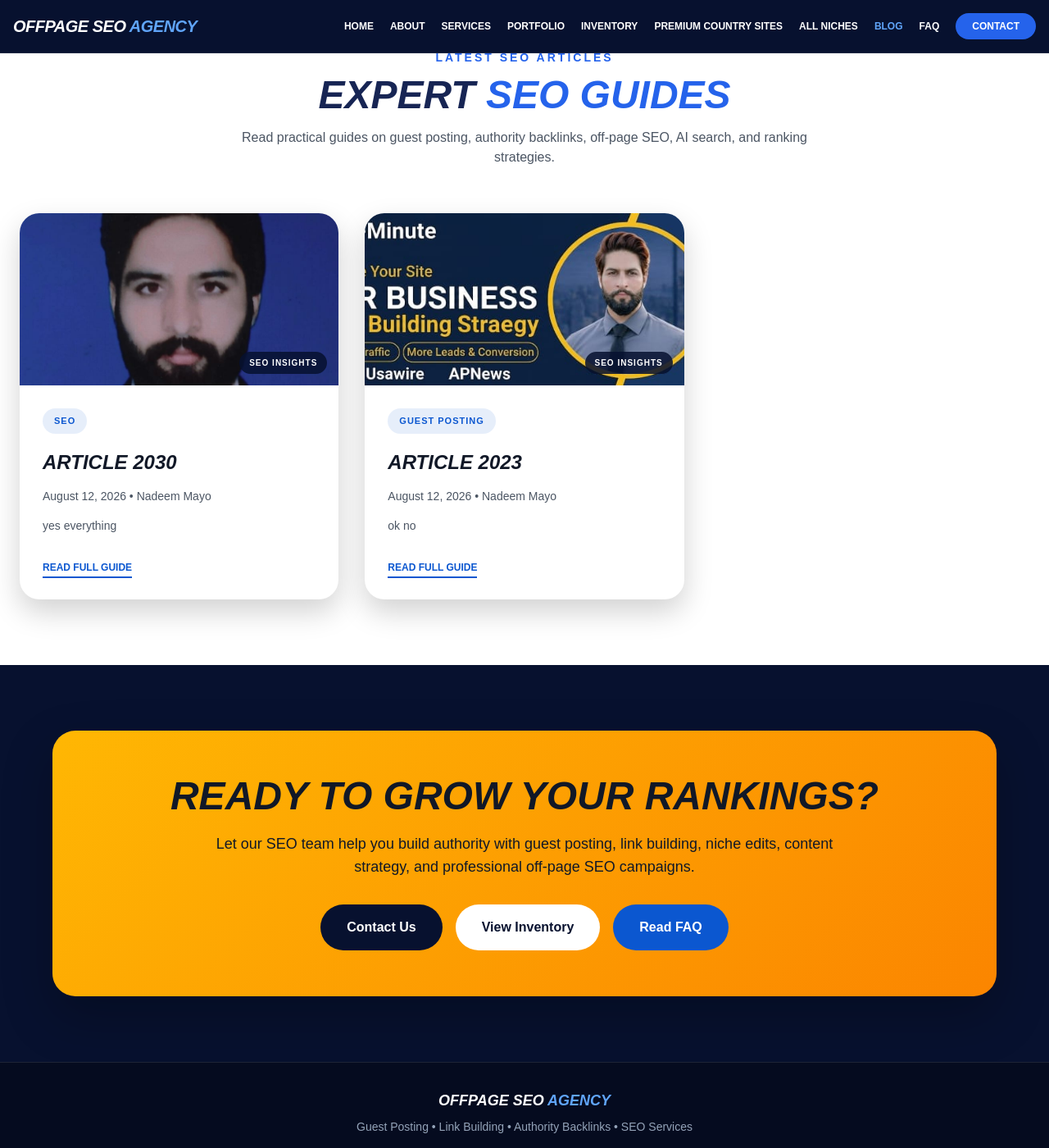
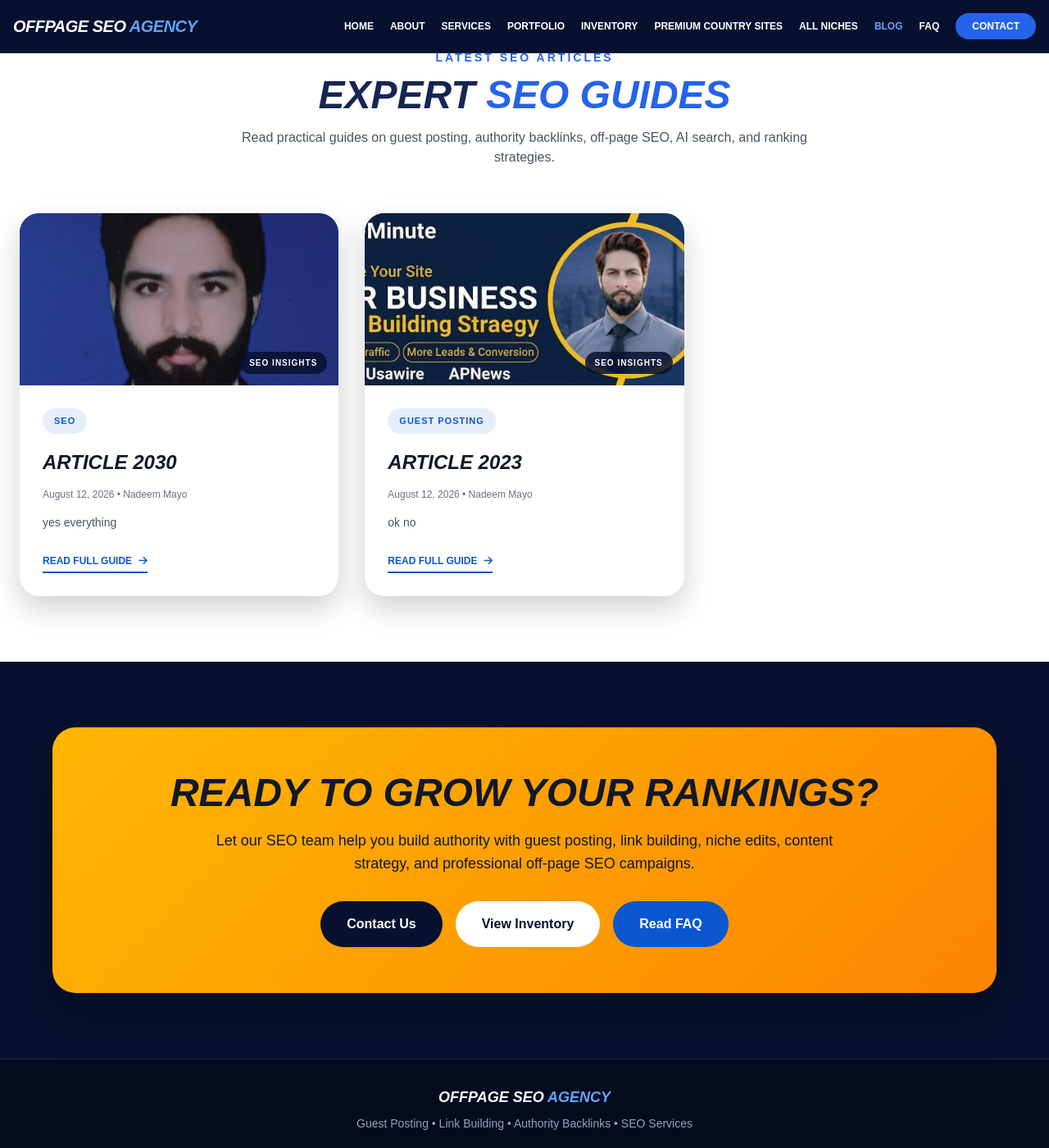
Before and after one commit to Nadeemmayo/offpageseoexpert.com, a Jekyll site: the page built from blog.html, in a window 1280 px wide and 1400 px high, scrolled down 839 px. Shown: the whole window at 82% size. Built offline with Jekyll 4.4.1, drawn with Linux system fonts in a browser that asks for light colours; nearby versions of some CDN libraries.

Commit message:
Update blog.html

```diff
--- a/blog.html
+++ b/blog.html
@@ -22,6 +21,8 @@
   <meta name="description"
         content="Read expert SEO insights about guest posting, link building, backlinks, niche edits, E-E-A-T, AI search, and off-page SEO strategies.">
 
+  <meta name="robots" content="index, follow, max-image-preview:large">
+
   <meta property="og:title"
         content="SEO Blog | Guest Posting & Link Building Insights">
 
@@ -36,6 +37,8 @@
   <meta property="og:image"
         content="https://offpageseoexpert.com/preview.jpg">
 
+  <meta name="twitter:card" content="summary_large_image">
+
   <script src="https://cdn.tailwindcss.com"></script>
 
   <link rel="stylesheet"
@@ -47,9 +50,11 @@
     }
 
     body {
+      margin: 0;
       background: #07112f;
       color: #ffffff;
       font-family: Arial, Helvetica, sans-serif;
+      overflow-x: hidden;
     }
 
     .gradient-bg {
@@ -83,6 +88,9 @@
       overflow: hidden;
       transition: all 0.35s ease;
       box-shadow: 0 15px 35px rgba(0,0,0,0.18);
+      display: flex;
+      flex-direction: column;
+      height: 100%;
     }
 
     .blog-card:hover {
@@ -112,22 +120,35 @@
       padding: 6px 12px;
       border-radius: 999px;
       letter-spacing: 1px;
-      z-index: 2;
+      z-index: 3;
     }
 
     .blog-image i {
       font-size: 58px;
       color: rgba(255,255,255,0.85);
+      position: relative;
+      z-index: 1;
     }
 
     .blog-image img {
       width: 100%;
       height: 100%;
       object-fit: cover;
+      display: block;
+      position: relative;
+      z-index: 1;
+    }
+
+    .blog-content {
+      padding: 28px;
+      display: flex;
+      flex-direction: column;
+      flex-grow: 1;
     }
 
     .category-pill {
       display: inline-block;
+      align-self: flex-start;
       background: rgba(11,87,208,0.1);
       color: #0b57d0;
       padding: 7px 14px;
@@ -139,12 +160,23 @@
     }
 
     .read-link {
+      display: inline-flex;
+      align-items: center;
+      align-self: flex-start;
+      gap: 8px;
+      margin-top: auto;
       color: #0b57d0;
       font-weight: 900;
       text-transform: uppercase;
       font-size: 12px;
       border-bottom: 2px solid #0b57d0;
       padding-bottom: 4px;
+      transition: 0.3s;
+    }
+
+    .read-link:hover {
+      color: #07112f;
+      border-color: #07112f;
     }
 
     .cta-box {
@@ -186,53 +218,75 @@
 
   <!-- NAVBAR -->
   <nav class="bg-[#07112f] text-white p-4 sticky top-0 z-50 border-b border-white/10">
+
     <div class="max-w-7xl mx-auto flex justify-between items-center">
 
-      <a href="{{ '/' | relative_url }}"
+      <a href="/"
          class="text-xl font-black tracking-tight italic">
         OFFPAGE SEO <span class="text-blue-400">AGENCY</span>
       </a>
 
       <div class="hidden md:flex gap-5 font-bold text-xs uppercase items-center">
 
-        <a href="{{ '/' | relative_url }}"
-           class="hover:text-blue-400 transition">Home</a>
+        <a href="/"
+           class="hover:text-blue-400 transition">
+          Home
+        </a>
 
-        <a href="{{ '/about.html' | relative_url }}"
-           class="hover:text-blue-400 transition">About</a>
+        <a href="/about.html"
+           class="hover:text-blue-400 transition">
+          About
+        </a>
 
-        <a href="{{ '/Services.html' | relative_url }}"
-           class="hover:text-blue-400 transition">Services</a>
+        <a href="/Services.html"
+           class="hover:text-blue-400 transition">
+          Services
+        </a>
 
-        <a href="{{ '/portfolio.html' | relative_url }}"
-           class="hover:text-blue-400 transition">Portfolio</a>
+        <a href="/portfolio.html"
+           class="hover:text-blue-400 transition">
+          Portfolio
+        </a>
 
-        <a href="{{ '/inventory.html' | relative_url }}"
-           class="hover:text-blue-400 transition">Inventory</a>
+        <a href="/inventory.html"
+           class="hover:text-blue-400 transition">
+          Inventory
+        </a>
 
-        <a href="{{ '/premium-country-sites.html' | relative_url }}"
-           class="hover:text-blue-400 transition">Premium Country Sites</a>
+        <a href="/premium-country-sites.html"
+           class="hover:text-blue-400 transition">
+          Premium Country Sites
+        </a>
 
-        <a href="{{ '/all-niche-sites.html' | relative_url }}"
-           class="hover:text-blue-400 transition">All Niches</a>
+        <a href="/all-niche-sites.html"
+           class="hover:text-blue-400 transition">
+          All Niches
+        </a>
 
-        <a href="{{ '/blog.html' | relative_url }}"
-           class="text-blue-400 transition">Blog</a>
+        <a href="/blog.html"
+           class="text-blue-400 transition">
+          Blog
+        </a>
 
-        <a href="{{ '/FAQs.html' | relative_url }}"
-           class="hover:text-blue-400 transition">FAQ</a>
+        <a href="/FAQs.html"
+           class="hover:text-blue-400 transition">
+          FAQ
+        </a>
 
-        <a href="{{ '/contact.html' | relative_url }}"
+        <a href="/contact.html"
            class="bg-blue-600 hover:bg-blue-700 px-5 py-2 rounded-full transition">
           Contact
         </a>
 
       </div>
+
     </div>
+
   </nav>
 
   <!-- HERO -->
   <section class="gradient-bg py-24 px-6 text-center">
+
     <div class="max-w-6xl mx-auto">
 
       <p class="uppercase tracking-[4px] text-sm font-bold text-blue-100 mb-5">
@@ -296,6 +352,7 @@
       </div>
 
     </div>
+
   </section>
 
   <!-- DYNAMIC BLOG GRID -->
@@ -319,6 +376,8 @@
         </p>
 
       </div>
+
+      {% if site.posts.size > 0 %}
 
       <div class="grid grid-cols-1 md:grid-cols-2 lg:grid-cols-3 gap-8">
 
@@ -344,36 +403,54 @@
 
           </div>
 
-          <div class="p-7">
+          <div class="blog-content">
 
             {% if post.category %}
+
             <span class="category-pill">
               {{ post.category | escape }}
             </span>
+
             {% endif %}
 
             <h3 class="text-2xl font-black mt-5 mb-4 leading-tight uppercase italic">
               {{ post.title | escape }}
             </h3>
 
-            <p class="text-gray-600 text-sm mb-3">
+            {% if post.date %}
+
+            <p class="text-gray-500 text-xs mb-3">
+
               {{ post.date | date: "%B %d, %Y" }}
+
               {% if post.author %}
                 • {{ post.author | escape }}
               {% endif %}
+
             </p>
 
+            {% endif %}
+
+            {% if post.description %}
+
             <p class="text-gray-600 text-sm mb-6 leading-7">
-              {% if post.description %}
-                {{ post.description | strip_html | truncate: 170 }}
-              {% else %}
-                {{ post.excerpt | strip_html | truncate: 170 }}
-              {% endif %}
+              {{ post.description | strip_html | truncate: 170 }}
             </p>
+
+            {% else %}
+
+            <p class="text-gray-600 text-sm mb-6 leading-7">
+              {{ post.excerpt | strip_html | truncate: 170 }}
+            </p>
+
+            {% endif %}
 
             <a href="{{ post.url | relative_url }}"
                class="read-link">
+
               Read Full Guide
+              <i class="fas fa-arrow-right"></i>
+
             </a>
 
           </div>
@@ -384,9 +461,11 @@
 
       </div>
 
-      {% if site.posts.size == 0 %}
+      {% else %}
 
       <div class="text-center py-12">
+
+        <i class="fas fa-pen-nib text-5xl text-blue-600 mb-5"></i>
 
         <h3 class="text-2xl font-black text-blue-950 mb-3">
           New SEO Articles Coming Soon
@@ -401,6 +480,7 @@
       {% endif %}
 
     </div>
+
   </section>
 
   <!-- CTA -->
@@ -438,6 +518,7 @@
       </div>
 
     </div>
+
   </section>
 
   <!-- FOOTER -->
```
Also changed, not shown: other parts of blog.html (+7 -6 lines).
